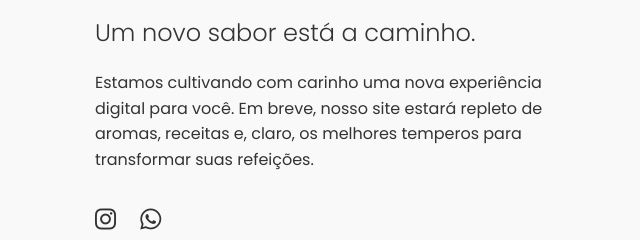
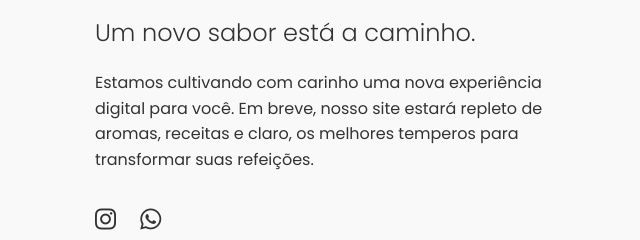
Before and after one commit to bioolegar1/emconstrucaosolnascente, a website: page index.html in a window 1280 px wide. Shown: the part 307-547 px from the top of the page, 20-660 px from the left. Drawn offline with Linux system fonts and the light colour scheme.

Commit message:
correção texto

```diff
--- a/index.html
+++ b/index.html
@@ -23,7 +23,7 @@
             <h2>Um novo sabor está a caminho.</h2>
             <p>
                 Estamos cultivando com carinho uma nova experiência digital para você.
-                Em breve, nosso site estará repleto de aromas, receitas e, claro, os melhores temperos
+                Em breve, nosso site estará repleto de aromas, receitas e claro, os melhores temperos
                 para transformar suas refeições.
             </p>
 
```
